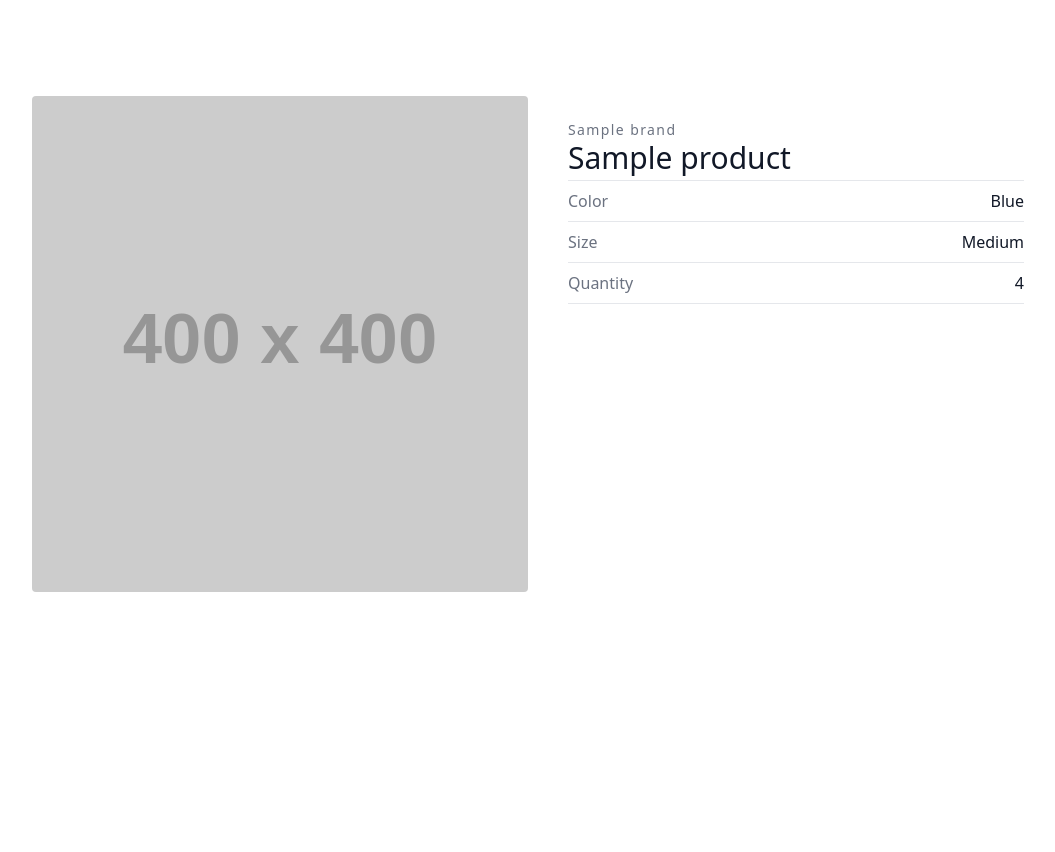
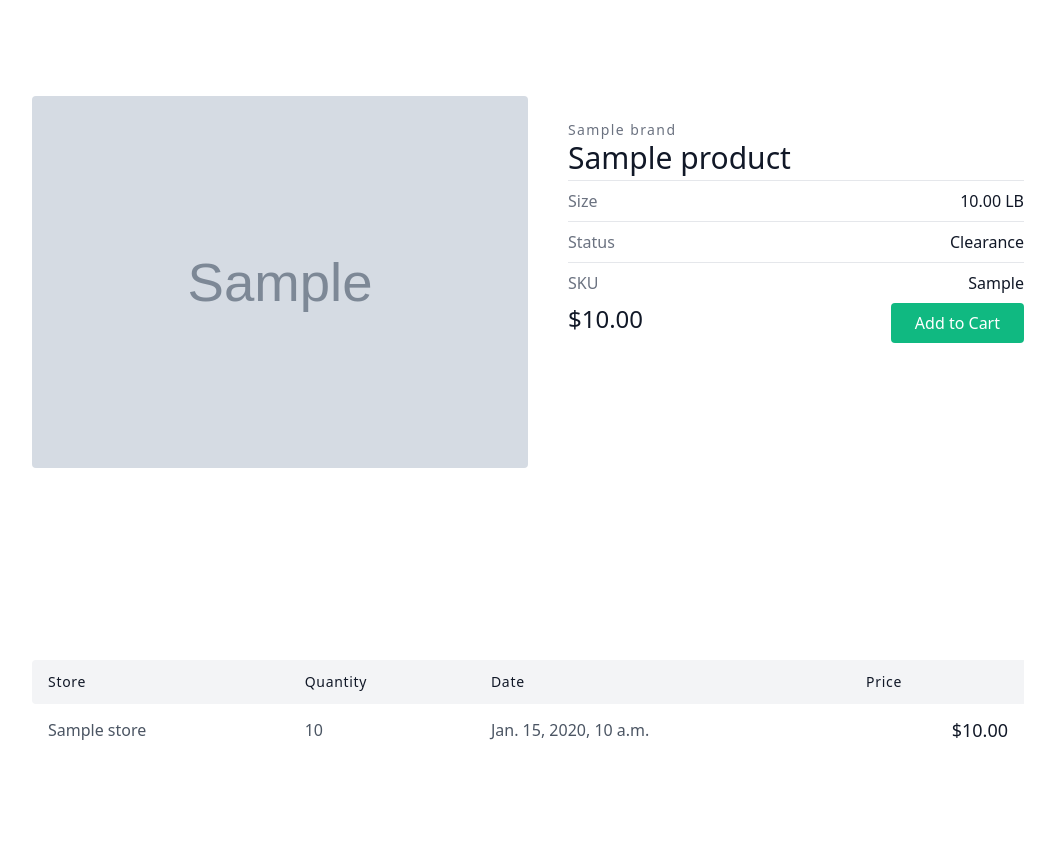
Before and after one commit to SassyBaker/ProductDB, a Django app: page /products/1/ in a window 1280 px wide. Shown: the part 80-932 px from the top of the page, without its empty margins (112-1167 px from the left). Before the commit the page ends 672 px from the top, so only its background shows below. Run offline with Django 5.2, Linux system fonts and the light colour scheme; tables that the repository leaves empty hold one stand-in row (values such as "Sample post"); grey boxes marked "Sample" are stand-in pictures; grey boxes labelled with a size stand in for pictures from a placeholder-image service; some libraries are stand-ins or nearby versions.

Commit message:
Initial Commit

```diff
--- a/catalog/models.py
+++ b/catalog/models.py
@@ -49,6 +49,9 @@ class Product(models.Model):
     date_created = models.DateTimeField(auto_now_add=True)
     date_updated = models.DateTimeField(auto_now=True)
 
+    def get_history(self):
+        return PriceHistory.objects.filter(parent_product=self.pk)
+
     def __str__(self):
         return f"{self.product_brand} - {self.product_name}"
 
--- a/catalog/templates/catalog/base.html
+++ b/catalog/templates/catalog/base.html
@@ -20,7 +20,7 @@
     <nav class="md:ml-auto flex flex-wrap items-center text-base justify-center">
       <a class="mr-5 hover:text-gray-900">Home</a>
       <a class="mr-5 hover:text-gray-900">About</a>
-      <a class="mr-5 hover:text-gray-900">Shop</a>
+      <a class="mr-5 hover:text-gray-900" href="/products/">Shop</a>
       <a class="mr-5 hover:text-gray-900">Contact</a>
     </nav>
     <button class="inline-flex items-center bg-gray-100 border-0 py-1 px-3 focus:outline-none hover:bg-gray-200 rounded text-base mt-4 md:mt-0">Login
--- a/catalog/templates/catalog/product_detail.html
+++ b/catalog/templates/catalog/product_detail.html
@@ -6,28 +6,76 @@
         <div class="container px-5 py-24 mx-auto">
             <div class="lg:w-4/5 mx-auto flex flex-wrap">
                 <img alt="ecommerce" class="lg:w-1/2 w-full lg:h-auto h-64 object-cover object-center rounded"
-                     src="https://dummyimage.com/400x400">
+                     src="http://127.0.0.1:8000/media/{{ product.image }}">
                 <div class="lg:w-1/2 w-full lg:pl-10 lg:py-6 mt-6 lg:mt-0">
                     <h2 class="text-sm title-font text-gray-500 tracking-widest">{{ product.product_brand }}</h2>
                     <h1 class="text-gray-900 text-3xl title-font font-medium mb-1">{{ product.product_name }}</h1>
                     <div class="flex border-t border-gray-200 py-2">
-                        <span class="text-gray-500">Color</span>
-                        <span class="ml-auto text-gray-900">Blue</span>
+                        <span class="text-gray-500">Size</span>
+                        <span class="ml-auto text-gray-900">{{ product.product_weight }} {{ product.product_weight_units.upper }}</span>
                     </div>
                     <div class="flex border-t border-gray-200 py-2">
-                        <span class="text-gray-500">Size</span>
-                        <span class="ml-auto text-gray-900">Medium</span>
+                        <span class="text-gray-500">Status</span>
+                        <span class="ml-auto text-gray-900">{{ product.product_status.capitalize }}</span>
                     </div>
-                    <div class="flex border-t border-b mb-6 border-gray-200 py-2">
-                        <span class="text-gray-500">Quantity</span>
-                        <span class="ml-auto text-gray-900">4</span>
+                    <div class="flex border-t border-gray-200 py-2">
+                        <span class="text-gray-500">SKU</span>
+                        <span class="ml-auto text-gray-900">{{ product.product_sku }}</span>
                     </div>
-
-
+                    <div class="flex">
+                        <span class="title-font font-medium text-2xl text-gray-900">${{ product.pricehistory_set.all.last.price }}</span>
+                        <button class="flex ml-auto text-white bg-green-500 border-0 py-2 px-6 focus:outline-none hover:bg-green-600 rounded">
+                            Add to Cart
+                        </button>
+                    </div>
                 </div>
             </div>
         </div>
+    </section>
+
+
+
+    <section class="text-gray-600 body-font overflow-hidden">
+        <div class="container px-5 py-24 mx-auto">
+            <div class="lg:w-4/5 mx-auto flex flex-wrap">
+                <table class="table-auto w-full text-left whitespace-no-wrap">
+                    <thead>
+                    <tr>
+                        <th class="px-4 py-3 title-font tracking-wider font-medium text-gray-900 text-sm bg-gray-100 rounded-tl rounded-bl">
+                            Store
+                        </th>
+                        <th class="px-4 py-3 title-font tracking-wider font-medium text-gray-900 text-sm bg-gray-100">
+                            Quantity
+                        </th>
+                        <th class="px-4 py-3 title-font tracking-wider font-medium text-gray-900 text-sm bg-gray-100">
+                            Date
+                        </th>
+                        <th class="px-4 py-3 title-font tracking-wider font-medium text-gray-900 text-sm bg-gray-100">
+                            Price
+                        </th>
+                        {#                        <th class="w-10 title-font tracking-wider font-medium text-gray-900 text-sm bg-gray-100 rounded-tr rounded-br"></th>#}
+                    </tr>
+                    </thead>
+                    <tbody>
+                    {% for item in product.pricehistory_set.all reversed %}
+                        <tr>
+                            <td class="px-4 py-3">{{ item.location }}</td>
+                            {% if item.quantity <= -1 %}
+                                <td class="px-4 py-3">Many</td>
+                            {% else %}
+                                <td class="px-4 py-3">{{ item.quantity }}</td>
+                            {% endif %}
+
+                            <td class="px-4 py-3">{{ item.date_created }}</td>
+                            <td class="px-4 py-3 text-lg text-gray-900 text-right">${{ item.price }}</td>
+                            {#            <td class="w-10 text-center">#}
+                            {#              <input name="plan" type="radio">#}
+                            {#            </td>#}
+                        </tr>
+                    {% endfor %}
+                    </tbody>
+                </table>
+            </div>
         </div>
     </section>
-
 {% endblock %}
--- a/catalog/views.py
+++ b/catalog/views.py
@@ -2,15 +2,17 @@ from django.shortcuts import render
 from django.contrib.auth.mixins import LoginRequiredMixin
 from django.views.generic import ListView, DetailView
 
-from .models import Product
+from .models import Product, PriceHistory
 
 # Create your views here.
 class ProductListPage(LoginRequiredMixin, ListView):
     model = Product
     template_name = "catalog/index.html"
     context_object_name = "products"
+    paginate_by = 100  # if pagination is desired
 
 
 class ProductDetailView(DetailView):
     model = Product
     template_name = "catalog/product_detail.html"
+    context_object_name = "product"
--- a/productdb/urls.py
+++ b/productdb/urls.py
@@ -6,7 +6,7 @@ from django.conf.urls.static import static
 urlpatterns = [
     path('admin/', admin.site.urls),
 
-    path('products/', include('catalog.urls'))
+    path('products/', include('catalog.urls'), name='product-app'),
 ]
 
 if settings.DEBUG:
```
Also changed, not shown: catalog/templates/catalog/index.html (+4 -4 lines).
